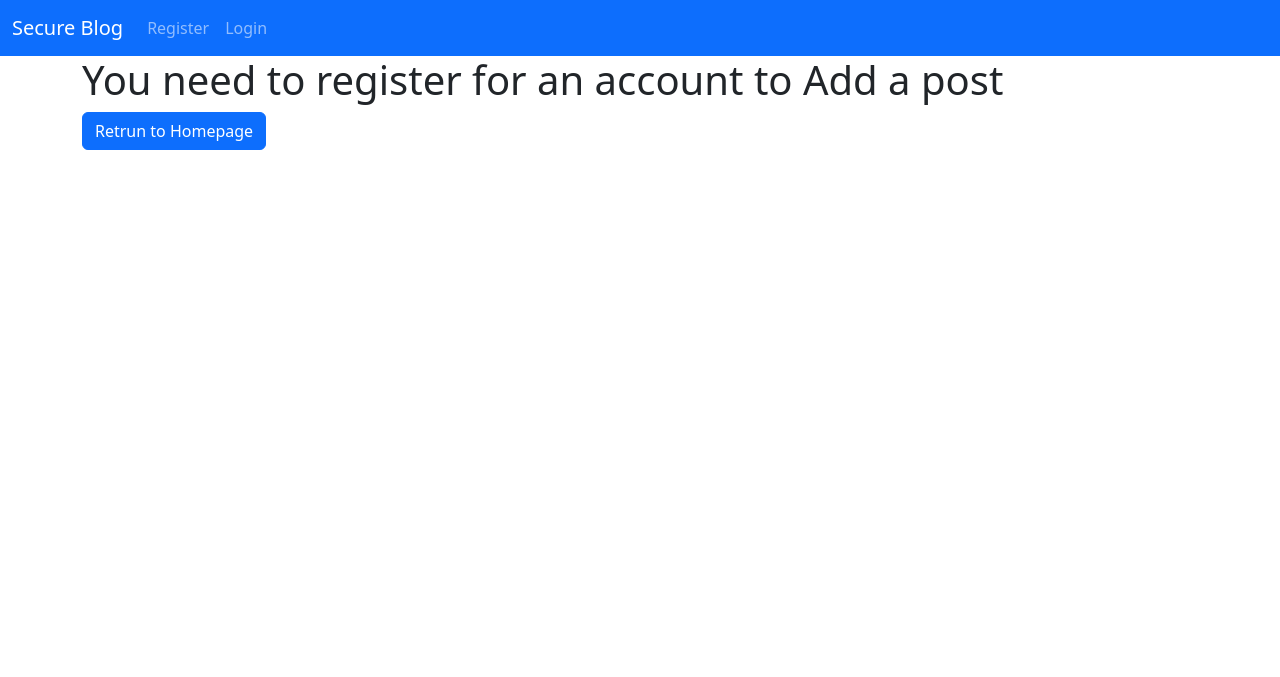
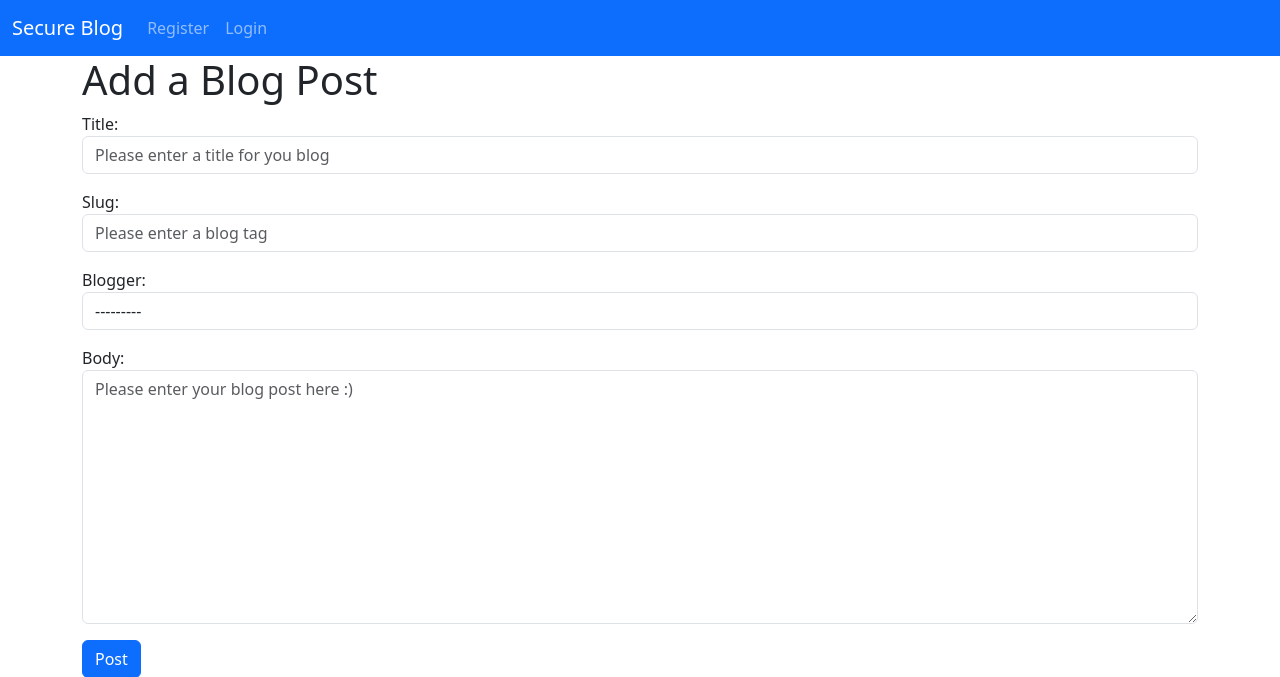
Before and after one commit to colinshaw1/secure-blog, a Django app: page /add_blog/ in a window 1280 px wide. Shown: the top 677 px of the page. Run offline with Django 3.2, Linux system fonts and the light colour scheme; data comes from the database, SQL or seed files in the repository.

Commit message:
Update add_blog.html
changes to insecure branch

```diff
--- a/blog/templates/add_blog.html
+++ b/blog/templates/add_blog.html
@@ -2,20 +2,16 @@
 <!--  add embedded Django for what is rendered on each page of the blog -->
 {% block content %}
 
-{% if user.is_authenticated %}
+
     <h1>Add a Blog Post</h1>
     <div class="form_group">
         <form method="POST">
-            <!-- cross site request forgery token. stops hackers stealing the form info -->
-            {% csrf_token%}
             <!-- django form system to render a built in form -->
             {{ form.as_p}}
             <button class="btn btn-primary">Post</button>
         </form>
     </div>
     <br>
-{% else %}
-    <h1>You need to register for an account to Add a post</h1>
-{% endif %}
+
 <a href="{% url 'home' %}" class="btn btn-primary">Retrun to Homepage</a>
 {% endblock %}
```
